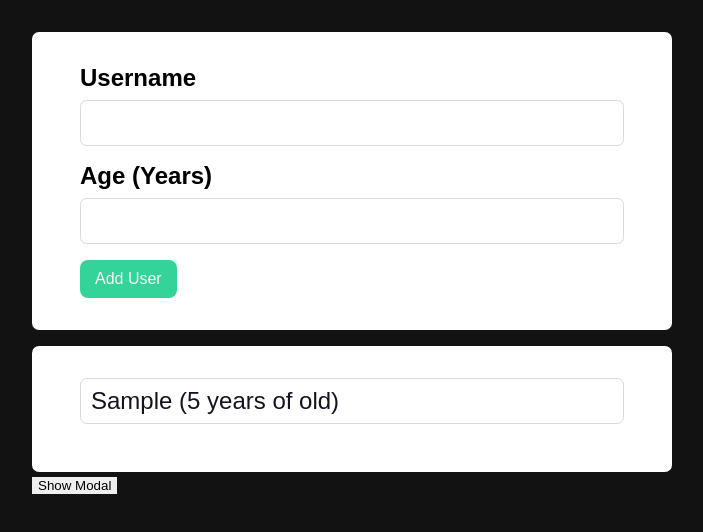
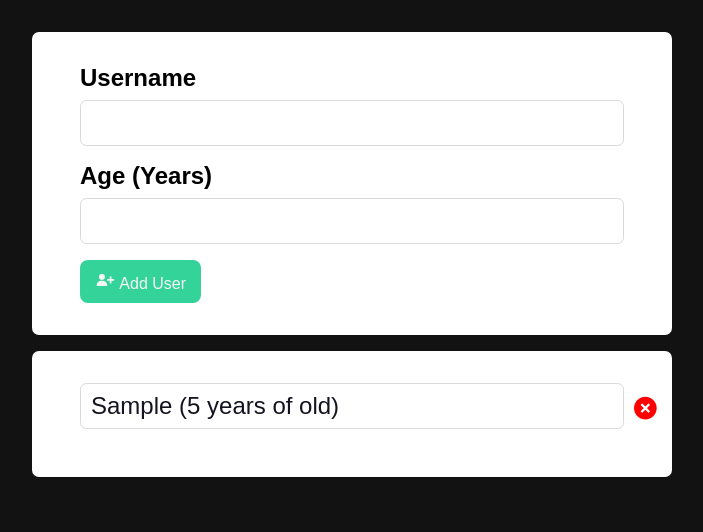
Before and after one commit to alonzojoe/react-user-w-age, a React (Create React App) app: page / in a window 1280 px wide. Both pictures are taken after typing "Sample", "5" into the empty fields and a click on the button "Add User". Shown: the top 532 px of the page, without its empty margins (288-991 px from the left). Built offline with nearby package versions, Linux system fonts and the light colour scheme.

Commit message:
Validation, Deletion and Adjusment of ui of components

```diff
--- a/public/index.html
+++ b/public/index.html
@@ -8,6 +8,13 @@
     <meta
       name="description"
       content="Web site created using create-react-app"
+    />
+    <link
+      rel="stylesheet"
+      href="https://cdnjs.cloudflare.com/ajax/libs/boxicons/2.1.0/css/boxicons.min.css"
+      integrity="sha512-pVCM5+SN2+qwj36KonHToF2p1oIvoU3bsqxphdOIWMYmgr4ZqD3t5DjKvvetKhXGc/ZG5REYTT6ltKfExEei/Q=="
+      crossorigin="anonymous"
+      referrerpolicy="no-referrer"
     />
     <link rel="apple-touch-icon" href="%PUBLIC_URL%/logo192.png" />
     <!--
--- a/src/App.js
+++ b/src/App.js
@@ -3,13 +3,17 @@ import AddUser from "./components/AddUser/AddUser";
 import UserData from "./components/UsersData/UserData";
 import Modal from "./components/Modal/Modal";
 
+const defaultModal = {
+  visible: false,
+  message: "",
+};
+
 function App() {
   const [users, setUsers] = useState([]);
-  const [visible, setVisible] = useState(false);
-  const message = "Please enter a valid age";
+  const [modal, setModal] = useState(defaultModal);
 
-  const handleClose = (state) => {
-    setVisible(state);
+  const handleClose = () => {
+    setModal(defaultModal);
   };
 
   const addUser = (user) => {
@@ -21,19 +25,30 @@ function App() {
     setUsers([userDetails, ...users]);
   };
 
+  const showErrors = (data) => {
+    console.log(data);
+    setModal({
+      visible: data.visible,
+      message: data.message,
+    });
+  };
+
+  const handleDelete = (userId) => {
+    const confirmation = "Are you sure to delete this?";
+    if (window.confirm(confirmation) == true) {
+      setUsers(users.filter((user) => user.id !== userId));
+    }
+  };
+
   return (
     <div>
-      <AddUser onAddUser={addUser} />
-      <UserData users={users} />
-      <Modal visible={visible} message={message} closeModal={handleClose} />
-      <button
-        style={{
-          marginTop: "5px",
-        }}
-        onClick={() => setVisible(true)}
-      >
-        Show Modal
-      </button>
+      <AddUser onAddUser={addUser} onValidate={showErrors} />
+      <UserData users={users} onDelete={handleDelete} />
+      <Modal
+        visible={modal.visible}
+        message={modal.message}
+        onClose={handleClose}
+      />
     </div>
   );
 }
--- a/src/components/AddUser/AddUser.js
+++ b/src/components/AddUser/AddUser.js
@@ -7,11 +7,31 @@ const defaultForm = {
   age: "",
 };
 
-const AddUser = ({ onAddUser }) => {
+const AddUser = ({ onAddUser, onValidate }) => {
   const [formData, setFormData] = useState(defaultForm);
+  const [validate, setValidate] = useState(false);
+  const validateForm = () => {
+    let errorMessage;
+    if (
+      formData.username.trim().length === 0 ||
+      formData.age.trim().length === 0
+    ) {
+      errorMessage = "Please enter a valid name and age (non-empty values).";
+      setValidate(true);
+      onValidate({ visible: true, message: errorMessage });
+      return false;
+    } else if (formData.age < 0) {
+      errorMessage = "Please enter a valid age(>0)";
+      setValidate(true);
+      onValidate({ visible: true, message: errorMessage });
+      return false;
+    }
+    return true;
+  };
 
   const submitForm = (event) => {
     event.preventDefault();
+    if (!validateForm()) return;
     onAddUser(formData);
     setFormData(defaultForm);
   };
@@ -23,12 +43,17 @@ const AddUser = ({ onAddUser }) => {
         [input]: value,
       };
     });
+    setValidate(false);
   };
 
   return (
     <div className={classes.card}>
       <form onSubmit={submitForm}>
-        <div className={classes["input-group"]}>
+        <div
+          className={`${classes["input-group"]} ${
+            validate && classes["invalid"]
+          }`}
+        >
           <label htmlFor="username">Username</label>
           <input
             onChange={(e) => inputHandler("username", e.target.value)}
@@ -37,7 +62,11 @@ const AddUser = ({ onAddUser }) => {
             id="username"
           />
         </div>
-        <div className={classes["input-group"]}>
+        <div
+          className={`${classes["input-group"]} ${
+            validate && classes["invalid"]
+          }`}
+        >
           <label htmlFor="age">Age (Years)</label>
           <input
             onChange={(e) => inputHandler("age", e.target.value)}
@@ -47,6 +76,7 @@ const AddUser = ({ onAddUser }) => {
           />
         </div>
         <button type="submit" className={classes.addUser}>
+          <i className="bx bxs-user-plus" style={{ fontSize: "1.3rem" }}></i>{" "}
           Add User
         </button>
       </form>
--- a/src/components/AddUser/AddUser.module.css
+++ b/src/components/AddUser/AddUser.module.css
@@ -8,6 +8,7 @@
 
 .input-group {
   width: 100%;
+  position: relative;
 }
 
 .input-group label {
@@ -28,6 +29,11 @@
   padding: 8px 10px;
 }
 
+.input-group.invalid input {
+  border: 1.5px solid #fa4d5e;
+  animation: shake 0.2s 2;
+}
+
 .input-group input:focus {
   border-color: #34d399;
 }
@@ -44,3 +50,26 @@
 .addUser:hover {
   background: #2fb181;
 }
+
+@keyframes shake {
+  0%,
+  100% {
+    transform: translateX(0);
+  }
+  10%,
+  90% {
+    transform: translateX(-2px);
+  }
+  20%,
+  80% {
+    transform: translateX(2px);
+  }
+  30%,
+  70% {
+    transform: translateX(-2px);
+  }
+  40%,
+  60% {
+    transform: translateX(2px);
+  }
+}
--- a/src/components/Modal/Modal.js
+++ b/src/components/Modal/Modal.js
@@ -1,11 +1,7 @@
 import React from "react";
 import classes from "./Modal.module.css";
 
-const Modal = ({ visible, message, closeModal }) => {
-  const onClose = () => {
-    closeModal(false);
-  };
-
+const Modal = ({ visible, message, onClose }) => {
   return (
     <>
       {visible == true && (
@@ -13,9 +9,9 @@ const Modal = ({ visible, message, closeModal }) => {
           <div className={classes["modal-body"]}>
             <h3>Invalid Input</h3>
             <div className={classes.content}>
-              <p>Please enter a valid age</p>
+              <p>{message}</p>
               <div className={classes.control}>
-                <button onClick={closeModal} className={classes.closeBtn}>
+                <button onClick={() => onClose()} className={classes.closeBtn}>
                   Close
                 </button>
               </div>
--- a/src/components/UsersData/UserData.js
+++ b/src/components/UsersData/UserData.js
@@ -1,14 +1,14 @@
 import React from "react";
 import classes from "./UserData.module.css";
 
-const UserData = ({ users }) => {
+const UserData = ({ users, onDelete }) => {
   console.log(users);
   return (
     <>
       {users.length > 0 && (
         <div className={classes.card}>
           {users.map((user) => (
-            <div className={classes["input-group"]}>
+            <div key={user.id} className={classes["input-group"]}>
               <input
                 type="text"
                 value={`${user.username} (${user.age} ${
@@ -16,6 +16,12 @@ const UserData = ({ users }) => {
                 } of old)`}
                 readOnly
               />
+              <span
+                className={classes.deleteBtn}
+                onClick={() => onDelete(user.id)}
+              >
+                <i class="bx bxs-x-circle"></i>
+              </span>
             </div>
           ))}
         </div>
--- a/src/components/UsersData/UserData.module.css
+++ b/src/components/UsersData/UserData.module.css
@@ -8,6 +8,7 @@
 
 .input-group {
   width: 100%;
+  position: relative;
 }
 
 .input-group input {
@@ -20,3 +21,20 @@
   color: #13141f;
   padding: 8px 10px;
 }
+
+.input-group .deleteBtn {
+  position: absolute;
+  top: 12px;
+  right: -35px;
+}
+
+.input-group .deleteBtn i {
+  color: red;
+  font-size: 1.7rem;
+  cursor: pointer;
+}
+
+.input-group .deleteBtn i:hover {
+  transform: scale(1.1);
+  transition: 0.5s;
+}
```
